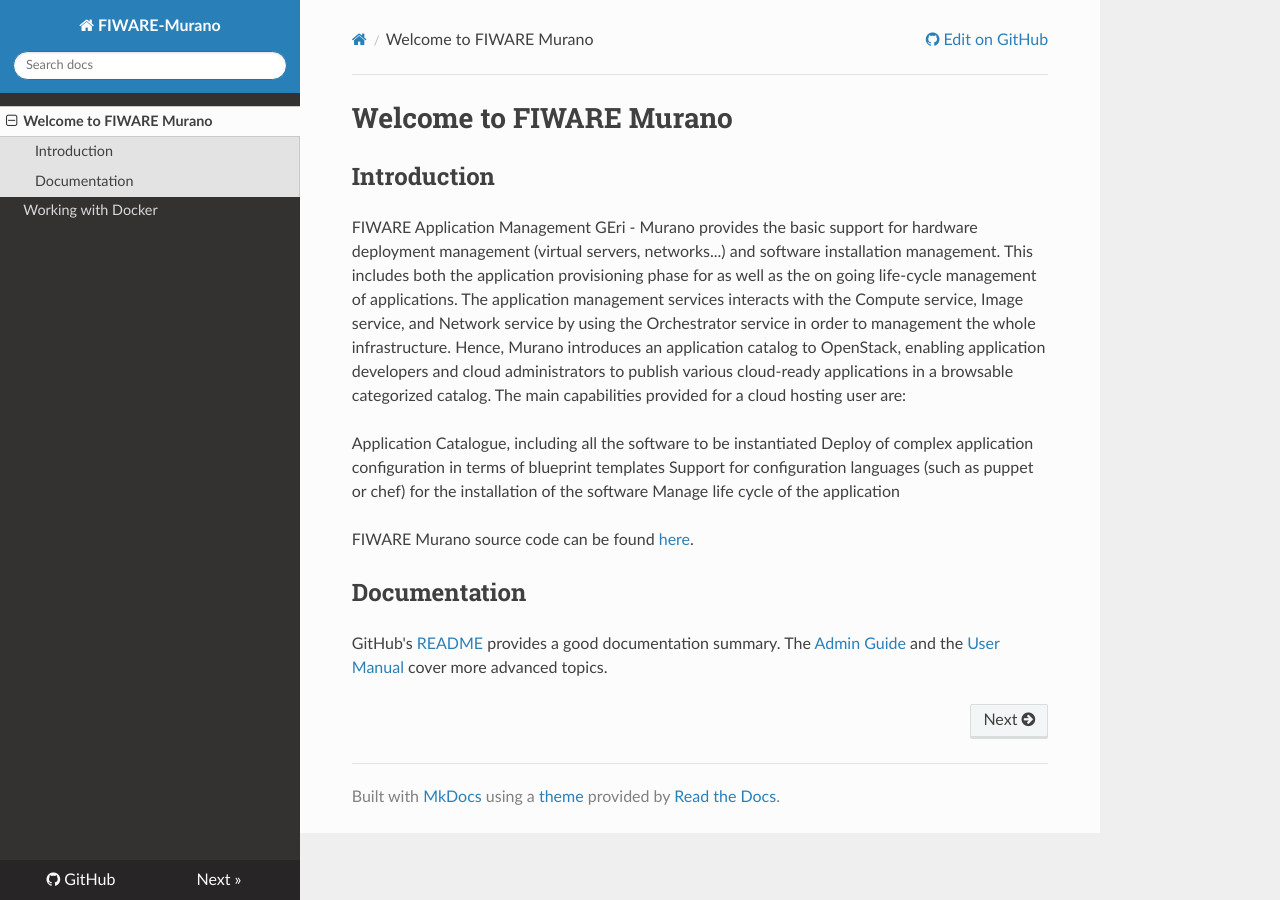
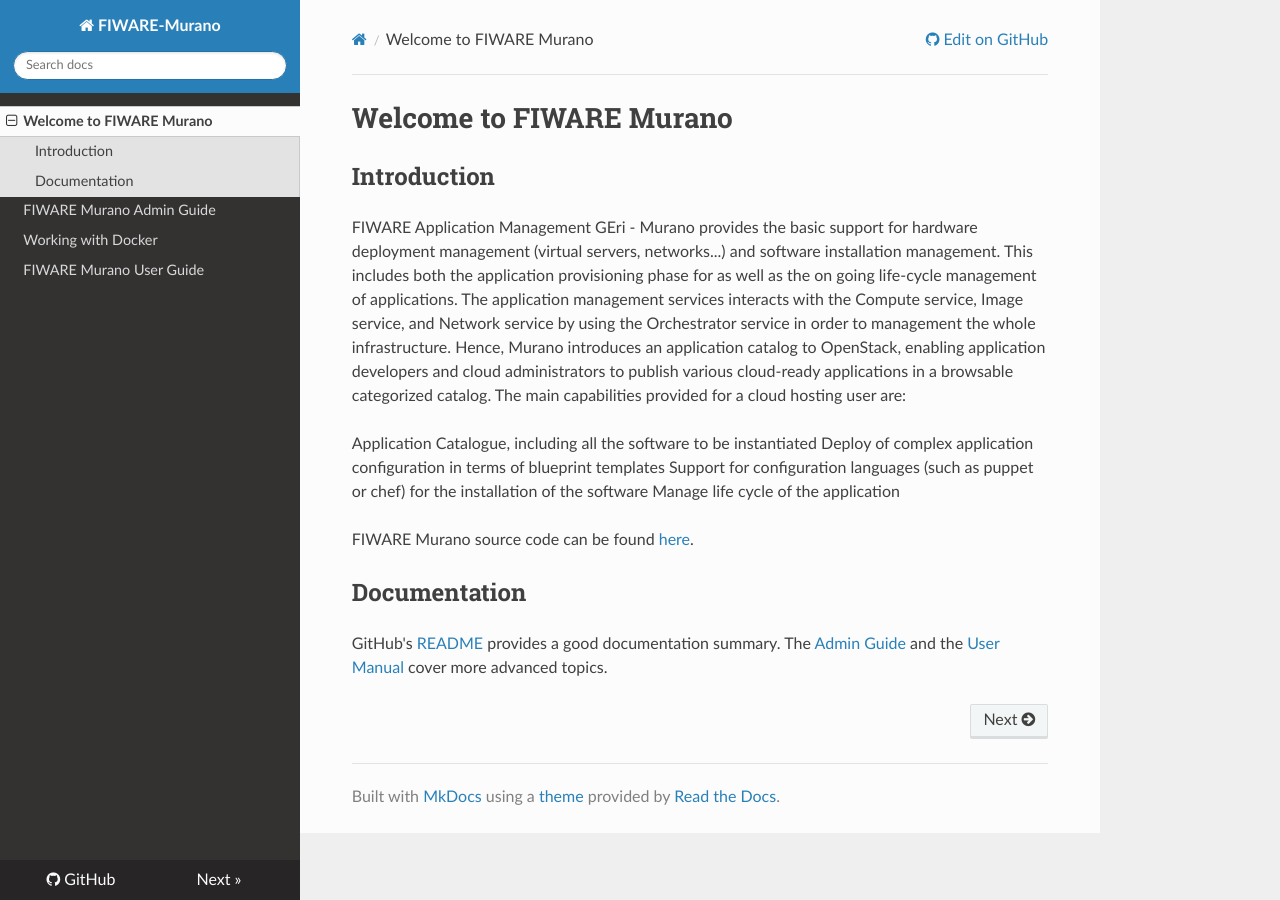
Before and after one commit to flopezag/fiware-murano, an MkDocs documentation site: the page built from doc/index.md, in a window 1280 px wide. Built offline with MkDocs 1.6.1, drawn with Linux system fonts in a browser that asks for light colours; nearby versions of some CDN libraries; comment, search, counter and statistics services are not loaded; old or Windows-style settings are respelled for this version of MkDocs.

Commit message:
Update guide

```diff
--- a/doc/index.md
+++ b/doc/index.md
@@ -23,4 +23,4 @@
 ## Documentation
 
 GitHub's [README](https://github.com/telefonicaid/fiware-murano/blob/master/README.md) provides a good documentation summary.
-The [Admin Guide](doc/manuals/admin/index.md) and the [User Manual](doc/manuals/user/index.md) cover more advanced topics.
+The [Admin Guide](admin.md) and the [User Manual](user.md) cover more advanced topics.
--- a/mkdocs.yml
+++ b/mkdocs.yml
@@ -11,4 +11,6 @@
 extra_css: ["https://fiware.org/style/fiware_readthedocs.css"]
 pages:
   - ['index.md', 'Welcome to FIWARE Murano']
-  - ['docker.md', 'Working with Docker']
+  - ['admin.md', 'FIWARE Murano Admin Guide']
+  - ['user.md', 'Working with Docker']
+  - ['docker.md', 'FIWARE Murano User Guide']
```
